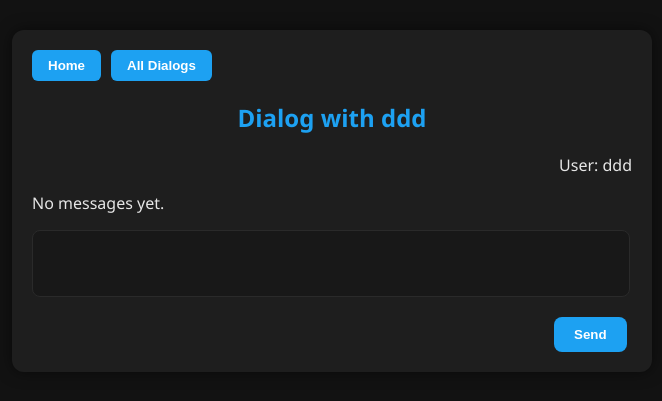
After one commit to Borryss/Testowanie_oprogram, a Django app: page /messages/1/ in a window 1280 px wide. The commit adds this page. Shown: the top 401 px of the page, without its empty margins (308-970 px from the left). Run offline with Django 4.2, Linux system fonts and the light colour scheme; a user stored in the database is signed in; data comes from the database, SQL or seed files in the repository; both versions use the stored data as it was after the commit.

Commit message:
add_private_messages_and_edi_and_delete

```diff
--- a/CW1/Simple_Web_App/Simple_Web_App/urls.py
+++ b/CW1/Simple_Web_App/Simple_Web_App/urls.py
@@ -25,4 +25,5 @@ urlpatterns = [
     path('auth/', include('LogingUserSystem.urls')),
 
 
+
 ] + static(settings.STATIC_URL, document_root=settings.STATIC_ROOT)
--- /dev/null
+++ b/CW1/Simple_Web_App/main/static/main/css/dialog.css
@@ -0,0 +1,104 @@
+:root {
+    --bg-color: #121212;
+    --card-color: #1e1e1e;
+    --text-color: #e6e6e6;
+    --accent: #1da1f2;
+    --border-color: #2a2a2a;
+}
+
+body {
+    background-color: var(--bg-color);
+    color: var(--text-color);
+    font-family: 'Segoe UI', Roboto, sans-serif;
+    margin: 0;
+    padding: 0;
+}
+
+.container {
+    width: 600px;
+    margin: 30px auto;
+    background: var(--card-color);
+    border-radius: 12px;
+    padding: 20px;
+    box-shadow: 0 0 15px rgba(0,0,0,0.5);
+}
+
+h2 {
+    text-align: center;
+    color: var(--accent);
+    margin-bottom: 20px;
+}
+
+.navigation-buttons {
+    display: flex;
+    justify-content: flex-start;
+    gap: 10px;
+    margin-bottom: 15px;
+}
+
+.navigation-buttons button {
+    background: var(--accent);
+    border: none;
+    color: white;
+    padding: 8px 16px;
+    border-radius: 6px;
+    cursor: pointer;
+    font-weight: bold;
+    transition: background 0.2s;
+}
+
+.navigation-buttons button:hover {
+    background: #1480c3;
+}
+
+.message {
+    background-color: #181818;
+    border-radius: 10px;
+    padding: 10px 15px;
+    margin-bottom: 10px;
+    border: 1px solid var(--border-color);
+}
+
+.message strong {
+    color: var(--accent);
+}
+
+.message small {
+    display: block;
+    font-size: 12px;
+    color: #888;
+    margin-top: 5px;
+}
+
+form textarea {
+    width: 96%;
+    border-radius: 8px;
+    border: 1px solid var(--border-color);
+    background-color: #181818;
+    color: var(--text-color);
+    padding: 10px;
+    resize: none;
+    margin-bottom: 10px;
+}
+
+form button {
+    margin-top: 5px;
+    margin-left: 522px;
+    background: var(--accent);
+    border: none;
+    color: white;
+    padding: 10px 20px;
+    border-radius: 8px;
+    cursor: pointer;
+    font-weight: bold;
+    transition: background 0.2s;
+}
+
+form button:hover {
+    background: #1480c3;
+}
+
+.username {
+    text-align: right;
+
+}
--- /dev/null
+++ b/CW1/Simple_Web_App/main/templates/main/dialog.html
@@ -0,0 +1,40 @@
+{% load static %}
+
+<!DOCTYPE html>
+<html lang="en">
+<head>
+    <meta charset="UTF-8">
+    <title>Dialog with {{ other.username }}</title>
+    <link rel="stylesheet" href="{% static 'main/css/dialog.css' %}">
+</head>
+<body>
+    <div class="container">
+        <div class="navigation-buttons">
+            <a href="{% url 'home' %}"><button type="button">Home</button></a>
+            <a href="{% url 'dialogs' %}"><button type="button">All Dialogs</button></a>
+        </div>
+
+        <h2>Dialog with {{ other.username }}</h2>
+
+        <p class="username">User: {{ user.username }}</p>
+
+        <div>
+            {% for m in messages %}
+                <p>
+                    <strong>{{ m.sender.username }}:</strong>
+                    {{ m.content }}<br>
+                    <small>{{ m.timestamp }}</small>
+                </p>
+            {% empty %}
+                <p>No messages yet.</p>
+            {% endfor %}
+        </div>
+
+        <form action="{% url 'send_message' other.id %}" method="POST">
+            {% csrf_token %}
+            <textarea name="content" rows="3"></textarea>
+            <button type="submit">Send</button>
+        </form>
+    </div>
+</body>
+</html>
--- a/CW1/Simple_Web_App/main/urls.py
+++ b/CW1/Simple_Web_App/main/urls.py
@@ -2,6 +2,10 @@ from django.urls import path
 from . import views
 
 urlpatterns = [
-    path('', views.main, name='home')
-
+    path('', views.main, name='home'),
+    path('delete/<int:post_id>/', views.delete_post, name='delete_post'),
+    path('edit/<int:post_id>/', views.edit_post, name='edit_post'),
+    path('messages/', views.dialog_list, name='dialogs'),
+    path('messages/<int:user_id>/', views.dialog, name='dialog'),
+    path('messages/<int:user_id>/send/', views.send_message, name='send_message'),
 ]
--- a/CW1/Simple_Web_App/main/views.py
+++ b/CW1/Simple_Web_App/main/views.py
@@ -1,7 +1,11 @@
-from django.shortcuts import render, redirect
+from django.shortcuts import render, redirect, get_object_or_404
 from django.contrib.auth.decorators import login_required
-from .models import Post
+from .models import Post, Message
 from .forms import PostForm
+from django.http import JsonResponse
+from django.contrib.auth import get_user_model
+from django.db.models import Max, Q
+
 
 @login_required
 def main(request):
@@ -18,3 +22,88 @@ def main(request):
         form = PostForm()
 
     return render(request, 'main/main.html', {'form': form, 'posts': posts})
+
+
+@login_required
+def delete_post(request, post_id):
+    post = get_object_or_404(Post, id=post_id)
+
+    if post.author != request.user:
+        return redirect('home')
+
+    if request.method == 'POST':
+        post.delete()
+
+    return redirect('home')
+
+@login_required
+def edit_post(request, post_id):
+    post = get_object_or_404(Post, id=post_id)
+
+    if post.author != request.user:
+        return redirect('home')
+
+    if request.method == "POST":
+        new_content = request.POST.get('content')
+
+        if new_content:
+            post.content = new_content
+            post.edited = True
+            post.save()
+
+        return JsonResponse({'status': 'ok', 'content': new_content})
+
+
+User = get_user_model()
+@login_required
+def dialog_list(request):
+    user = request.user
+
+    dialogs = (
+        Message.objects.filter(Q(sender=user) | Q(receiver=user))
+        .values('sender', 'receiver')
+    )
+
+    users_set = set()
+
+    for d in dialogs:
+        if d['sender'] != user.id:
+            users_set.add(d['sender'])
+        if d['receiver'] != user.id:
+            users_set.add(d['receiver'])
+
+    users = User.objects.filter(id__in=users_set).annotate(
+        last_msg=Max('sent_messages__timestamp')
+    ).order_by('-last_msg')
+
+    return render(request, 'main/dialogs.html', {'users': users})
+
+@login_required
+def dialog(request, user_id):
+    other = get_object_or_404(User, id=user_id)
+    current = request.user
+
+    msgs = Message.objects.filter(
+        (Q(sender=current) & Q(receiver=other)) |
+        (Q(sender=other) & Q(receiver=current))
+    ).order_by('timestamp')
+
+    return render(request, 'main/dialog.html', {
+        'messages': msgs,
+        'other': other
+    })
+
+@login_required
+def send_message(request, user_id):
+    if request.method == 'POST':
+        receiver = get_object_or_404(User, id=user_id)
+        content = request.POST.get('content')
+
+        if content.strip():
+            Message.objects.create(
+                sender=request.user,
+                receiver=receiver,
+                content=content
+            )
+
+    return redirect('dialog', user_id=user_id)
```
Also changed, not shown: CW1/Simple_Web_App/main/models.py (+14 -0 lines), CW1/Simple_Web_App/main/static/main/css/dialogs.css (added, +79 -0 lines), CW1/Simple_Web_App/main/static/main/css/main.css (+56 -0 lines), CW1/Simple_Web_App/main/templates/main/dialogs.html (added, +33 -0 lines), CW1/Simple_Web_App/main/templates/main/main.html (+89 -5 lines), CW1/Simple_Web_App/db.sqlite3, CW1/Simple_Web_App/main/forms.py (line endings or trailing spaces), CW1/Simple_Web_App/main/migrations/0002_post_edited.py (added), CW1/Simple_Web_App/main/migrations/0003_message.py (added).
